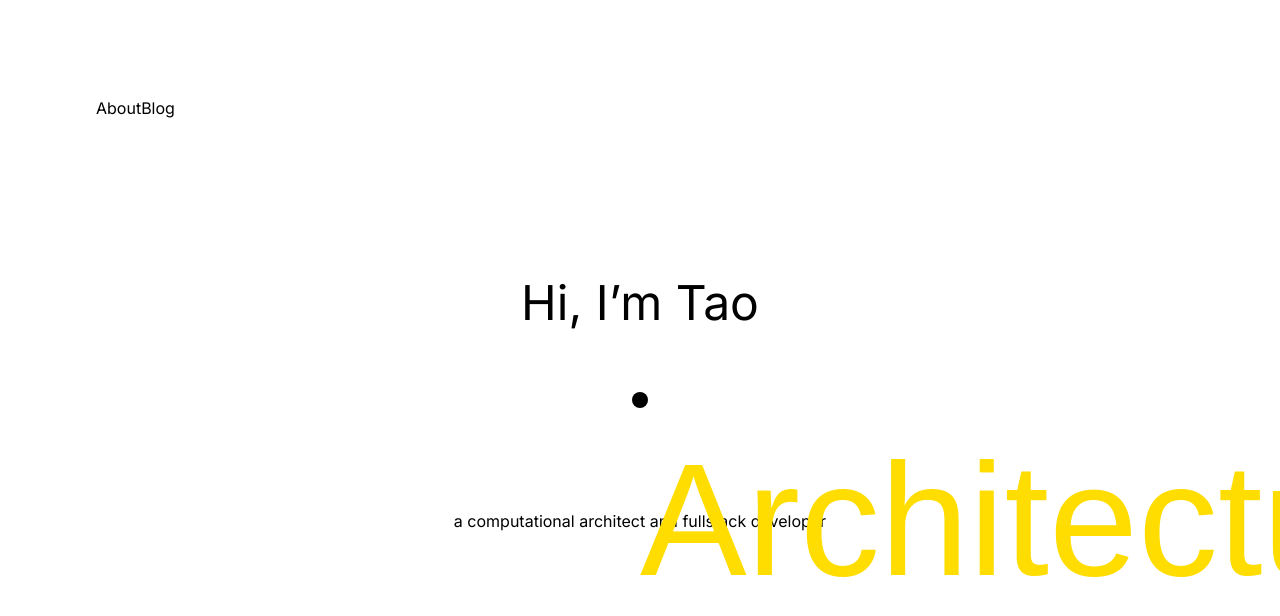
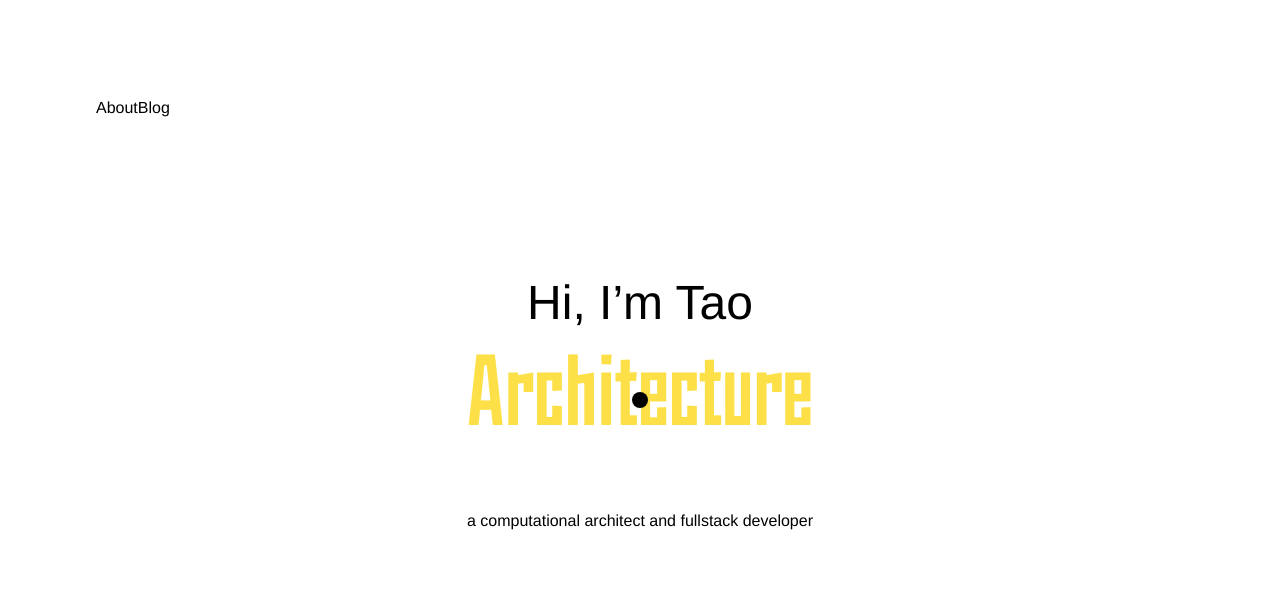
Before and after one commit to Abstractmachina/website_v2, a Next.js app: page / in a window 1280 px wide. Shown: the top 616 px of the page. Built offline with nearby package versions, Linux system fonts and the light colour scheme.

Commit message:
fixed adding custom font issue. now loaded google fonts and local font file

```diff
--- a/app/globals.css
+++ b/app/globals.css
@@ -8,6 +8,12 @@
   --background-end-rgb: 255, 255, 255;
 }
 
+@layer base {
+	body {
+		font-family: 'font-sans', Helvetica, sans-serif;
+	}
+}
+
 @media (prefers-color-scheme: light) {
   :root {
     --foreground-rgb: 255, 255, 255;
@@ -15,14 +21,6 @@
     --background-end-rgb: 255, 255, 255;
   }
 }
-
-/* @layer base {
-  @font-face {
-    font-family: Monolisk;
-    font-weight: 400;
-    src: url(/assets/monolisk_black.woff) format("woff");
-  }
-} */
 
 body {
   /* color: rgb(var(--foreground-rgb));
@@ -47,7 +45,6 @@ h1 {
   position:fixed;
     color: rgb(255, 221, 0);
     text-align: center;
-    font-family: "Monolisk Black", sans-serif;
     font-size: 10em;
     z-index: 4;
 }
--- a/app/layout.tsx
+++ b/app/layout.tsx
@@ -1,8 +1,29 @@
 import './globals.css'
 import type { Metadata } from 'next'
-import { Inter } from 'next/font/google'
+import { Inter, Open_Sans } from 'next/font/google'
+import localfont from 'next/font/local';
 
-const inter = Inter({ subsets: ['latin'] })
+
+const openSans = Open_Sans({
+  subsets: ['latin'],
+  display: 'swap',
+  variable: '--font-opensans',
+})
+const inter = Inter({
+  subsets: ['latin'],
+  variable: '--font-inter',
+})
+
+const monolisk = localfont({
+  src: [
+    {
+      path: '../public/fonts/monolisk_black.woff',
+      weight: '400',
+      style: 'normal'
+    },
+  ],
+  variable: '--font-monolisk'
+});
 
 export const metadata: Metadata = {
   title: 'Taole Chen\'s Website',
@@ -15,8 +36,8 @@ export default function RootLayout({
   children: React.ReactNode
 }) {
   return (
-    <html lang="en">
-      <body className={inter.className}>{children}</body>
+    <html lang="en" className={` ${inter.className} ${monolisk.variable}  ${openSans.className}`}>
+      <body >{children}</body>
     </html>
   )
 }
--- a/components/mouseDial.tsx
+++ b/components/mouseDial.tsx
@@ -5,11 +5,13 @@ import { motion } from "framer-motion";
 import React, { useState } from "react";
 
 function MouseDial() {
-  const centerX = Math.round( window.innerWidth / 2);
+  const isBrowser = typeof window !== "undefined";
+  const centerX = Math.round(isBrowser ? window.innerWidth / 2 : 0);
+  const centerY = Math.round(isBrowser ? window.innerHeight / 2 : 0);
   const lineWidthThreshold = 150;
   const rotationThreshold = 200;
   const [x, setX] = useState(centerX);
-  const [y, setY] = useState(Math.round(window.innerHeight / 2));
+  const [y, setY] = useState(Math.round(centerY));
 
   const handleMouse = (e: React.MouseEvent<HTMLImageElement>): void => {
     setX(e.pageX);
@@ -58,7 +60,7 @@ function MouseDial() {
       className="flex fixed min-w-full min-h-full top-0 left-0 justify-center items-center"
     >
       <motion.div>
-        <h1 className="categoryBanner">Architecture</h1>
+        <h1 className="font-monolisk text-yellow-300 text-8xl">Architecture</h1>
       </motion.div>
 
       {/* center circle */}
@@ -70,7 +72,7 @@ function MouseDial() {
           x: translateX(),
         }}
       >
-        <h1>Hi, I&rsquo;m Tao</h1>
+        <h1 className=" font-inter">Hi, I&rsquo;m Tao</h1>
       </motion.div>
       {/* center line */}
       <motion.div
--- a/tailwind.config.ts
+++ b/tailwind.config.ts
@@ -1,4 +1,5 @@
 import type { Config } from 'tailwindcss'
+import defaultTheme from 'tailwindcss/defaultTheme'
 
 const config: Config = {
   content: [
@@ -13,6 +14,14 @@ const config: Config = {
         'gradient-conic':
           'conic-gradient(from 180deg at 50% 50%, var(--tw-gradient-stops))',
       },
+      fontFamily: {
+        'monolisk': ['var(--font-monolisk)'],
+        'inter': ['var(--font-inter)'],
+        sans: ["var(--font-opensans)"],
+      },
+    },
+    fontFamily: {
+      sans: ["var(--font-opensans)", ...defaultTheme.fontFamily.sans],
     },
   },
   plugins: [],
```
Also changed, not shown: public/fonts/monolisk_black.woff (renamed from assets/monolisk_black.woff).
